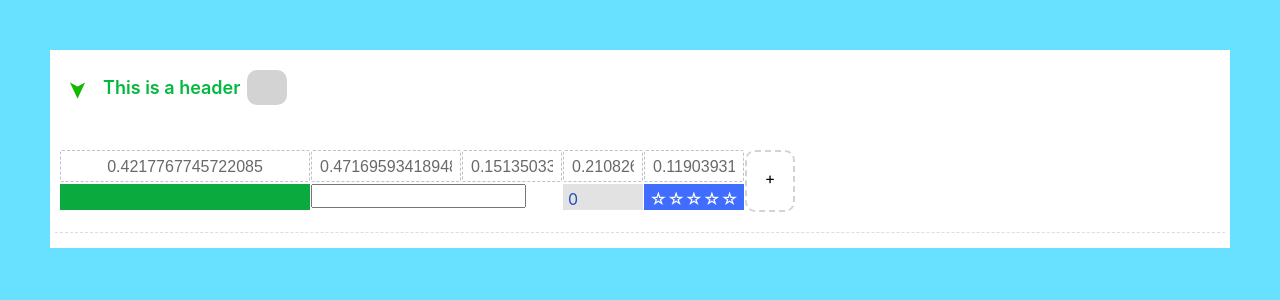
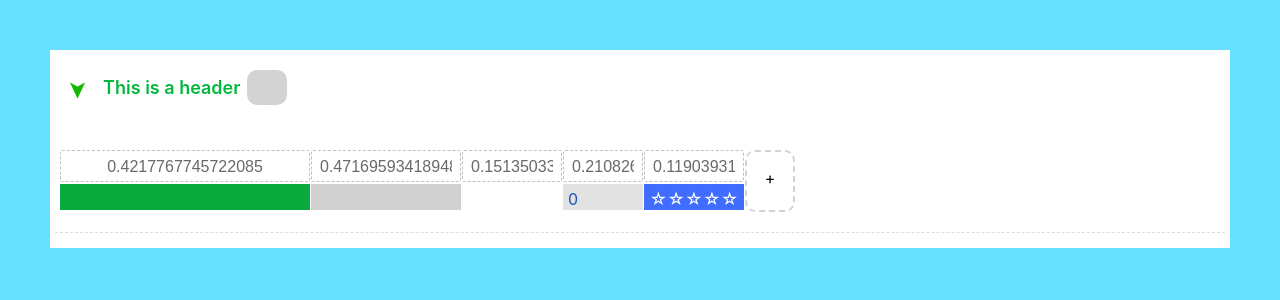
Before and after one commit to Ori-Roll/Projector, a React (Create React App) app: page / in a window 1280 px wide. Shown: the top 300 px of the page. Built offline with nearby package versions, Linux system fonts and the light colour scheme.

Commit message:
upsates tp css use by cells

```diff
--- a/src/Components/Project/Tab/Task/Cells/CellsStyle.module.css
+++ b/src/Components/Project/Tab/Task/Cells/CellsStyle.module.css
@@ -5,5 +5,5 @@
 	border: none;
 	color: rgb(0, 0, 0); /* */
 	background-color: rgb(228, 228, 228); /* */
-	padding: 3px 4px;
+	/* padding: 0 4px; */
 }
--- a/src/Components/Project/Tab/Task/Cells/TextCell/TextCell.js
+++ b/src/Components/Project/Tab/Task/Cells/TextCell/TextCell.js
@@ -2,17 +2,19 @@ import React, { useState, useRef, useEffect } from "react";
 import PropTypes from "prop-types";
 
 import style from "./TextCell.module.css";
+import CellsStyle from "../CellsStyle.module.css";
+
 import { NEW_COLUMN_DATA } from "../../../../../defaults";
 
 function TextCell({ id, content, doCellContentChange }) {
 	const [cellText, setCellText] = useState(content);
 
-	console.log(`%c ------cell render! content: ${content}---------`, "color: blue");
-	useEffect(() => console.log("%c TextCell MOUNT!", "color:red"), []);
+	console.log(`%c ------cell render! content: ${content}---------`, "color: green");
+	/* useEffect(() => console.log("%c TextCell MOUNT!", "color:red"), []); */
 
 	function onInputChange(text) {
 		setCellText(text);
-		doCellContentChange(id, text, true);
+		doCellContentChange(id, text, false);
 	}
 
 	function onBlur() {
@@ -20,14 +22,12 @@ function TextCell({ id, content, doCellContentChange }) {
 	}
 
 	return (
-		<div>
-			<input
-				className={style["cell"]}
-				value={cellText}
-				onChange={(e) => onInputChange(e.target.value)}
-				onBlur={() => onBlur()}
-			/>
-		</div>
+		<input
+			className={`${CellsStyle.cell} ${style["text-cell"]}`}
+			value={cellText}
+			onChange={(e) => onInputChange(e.target.value)}
+			onBlur={() => onBlur()}
+		/>
 	);
 }
 
--- a/src/Components/Project/Tab/Task/Cells/TextCell/TextCell.module.css
+++ b/src/Components/Project/Tab/Task/Cells/TextCell/TextCell.module.css
@@ -1,4 +1,4 @@
 .text-cell {
 	color: rgb(0, 0, 0); /* */
-	background-color: rgb(228, 228, 228); /* */
+	background-color: rgb(209, 209, 209); /* */
 }
```
